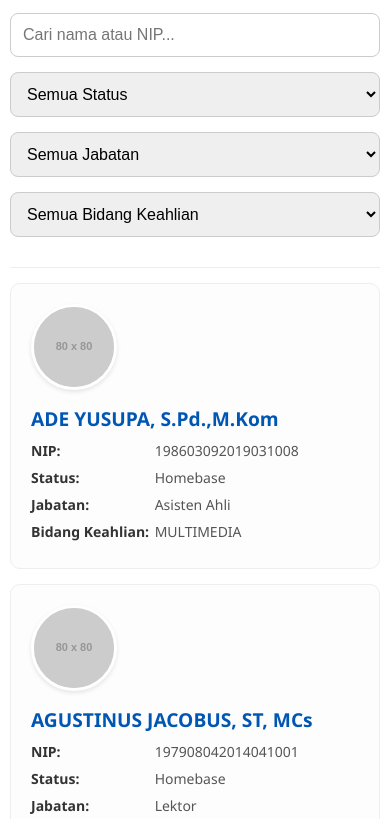
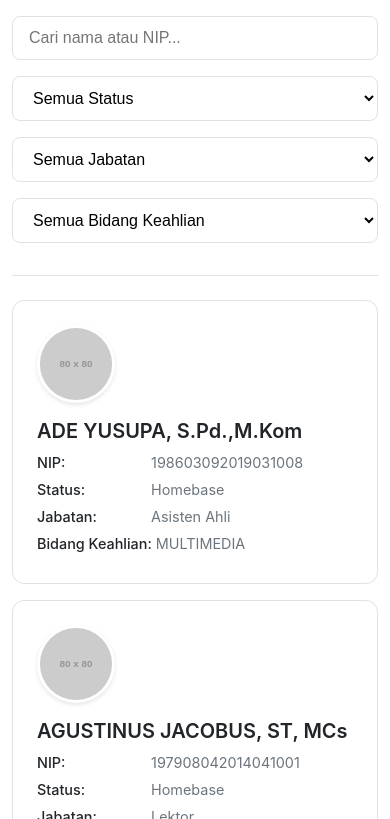
Before and after one commit to alwinunsrat/data-dosen, a plain HTML site: page index.html in a window 390 px wide. Shown: the part 133-952 px from the top of the page. Drawn offline with Linux system fonts and the light colour scheme; placeholder pictures from the web are drawn by us.

Commit message:
json upload

```diff
--- a/style.css
+++ b/style.css
@@ -1,176 +1,213 @@
-/* --- Pengaturan Dasar & Font --- */
+/* ---
+File: style.css
+Update Terakhir: 11 Juni 2025
+Deskripsi: Versi CSS yang diperbarui dengan palet warna modern, variabel, dan UX yang ditingkatkan.
+--- */
+
+/* 1. DEKLARASI VARIABEL WARNA (CUSTOM PROPERTIES)
+   Ubah warna di sini untuk mengubah seluruh tema aplikasi. */
+:root {
+    --primary-color: #0d6efd; /* Biru utama yang modern */
+    --primary-color-dark: #0b5ed7; /* Versi lebih gelap untuk hover */
+    --background-color: #f8f9fa; /* Latar belakang halaman yang sangat terang */
+    --surface-color: #ffffff;   /* Warna untuk kartu/kontainer */
+    --text-color: #212529;      /* Hitam lembut untuk teks utama */
+    --text-color-light: #6c757d; /* Abu-abu untuk teks sekunder */
+    --border-color: #dee2e6;     /* Warna border yang halus */
+    --shadow-color: rgba(0, 0, 0, 0.075); /* Warna untuk bayangan */
+}
+
+/* --- 2. PENGATURAN DASAR & FONT --- */
 body {
-    font-family: 'Segoe UI', Tahoma, Geneva, Verdana, sans-serif;
-    background-color: #f4f7f6;
-    color: #333;
+    font-family: -apple-system, BlinkMacSystemFont, "Segoe UI", Roboto, "Helvetica Neue", Arial, sans-serif;
+    background-color: var(--background-color);
+    color: var(--text-color);
     margin: 0;
-    padding: 20px;
+    padding: 24px;
     display: flex;
     justify-content: center;
-    align-items: flex-start;
-    min-height: 100vh;
 }
 
-/* --- Kontainer Utama --- */
+/* --- 3. KONTAINER UTAMA --- */
 .container {
     width: 100%;
-    max-width: 900px;
-    margin: auto;
-    background: #ffffff;
-    padding: 30px;
-    border-radius: 12px;
-    box-shadow: 0 6px 12px rgba(0, 0, 0, 0.1);
+    max-width: 950px;
+    background: var(--surface-color);
+    padding: 32px;
+    border-radius: 16px;
+    border: 1px solid var(--border-color);
+    box-shadow: 0 8px 32px var(--shadow-color);
 }
 
 h1 {
     text-align: center;
-    color: #0056b3;
+    color: var(--text-color);
     margin-top: 0;
-    margin-bottom: 30px;
-    font-size: 2em;
+    margin-bottom: 32px;
+    font-size: 2.25em;
+    font-weight: 600;
 }
 
-/* --- Area Filter & Pencarian --- */
+/* --- 4. AREA FILTER & PENCARIAN (DIPERBARUI) --- */
 .filters {
     display: flex;
-    gap: 15px;
-    margin-bottom: 30px;
-    flex-wrap: wrap; /* Agar filter turun ke bawah di layar kecil */
+    gap: 16px;
+    margin-bottom: 32px;
+    flex-wrap: wrap;
 }
 
 .filters input[type="text"],
 .filters select {
-    padding: 12px;
-    border: 1px solid #ccc;
+    padding: 12px 16px;
+    border: 1px solid var(--border-color);
     border-radius: 8px;
     font-size: 16px;
-    flex: 1; /* Membuat setiap elemen filter memiliki lebar yang sama */
-    min-width: 180px; /* Lebar minimum sebelum membungkus */
-    transition: border-color 0.3s, box-shadow 0.3s;
+    flex: 1;
+    min-width: 180px;
+    background-color: #fff;
+    transition: border-color 0.2s ease, box-shadow 0.2s ease;
 }
 
 .filters input[type="text"]:focus,
 .filters select:focus {
     outline: none;
-    border-color: #007bff;
-    box-shadow: 0 0 0 3px rgba(0, 123, 255, 0.2);
+    border-color: var(--primary-color);
+    box-shadow: 0 0 0 4px rgba(13, 110, 253, 0.2);
 }
 
-/* --- Daftar Dosen --- */
+/* --- 5. DAFTAR DOSEN (DIPERBARUI) --- */
 .lecturer-container {
-    border-top: 1px solid #eee;
-    padding-top: 15px;
+    border-top: 1px solid var(--border-color);
+    padding-top: 24px;
+}
+
+/* Styling untuk pesan "Data tidak ditemukan" */
+.lecturer-container > p:only-child {
+    text-align: center;
+    padding: 48px;
+    color: var(--text-color-light);
+    font-size: 1.1em;
 }
 
 .lecturer-item {
     display: flex;
     align-items: center;
-    background: #fdfdfd;
-    border: 1px solid #eee;
-    padding: 20px;
-    margin-bottom: 15px;
-    border-radius: 10px;
-    transition: box-shadow 0.3s ease, transform 0.3s ease;
+    background: var(--surface-color);
+    border: 1px solid var(--border-color);
+    padding: 24px;
+    margin-bottom: 16px;
+    border-radius: 12px;
+    transition: box-shadow 0.2s ease, transform 0.2s ease;
 }
 
 .lecturer-item:hover {
-    transform: translateY(-3px);
-    box-shadow: 0 4px 10px rgba(0, 0, 0, 0.08);
+    transform: translateY(-4px);
+    box-shadow: 0 8px 16px var(--shadow-color);
 }
 
-/* --- Foto Dosen (dengan Mask Lingkaran) --- */
 .lecturer-photo {
-    width: 80px;
-    height: 80px;
-    border-radius: 50%; /* Ini yang membuat gambar menjadi lingkaran */
-    object-fit: cover; /* Memastikan gambar mengisi area tanpa distorsi */
-    margin-right: 25px;
-    flex-shrink: 0; /* Mencegah gambar menyusut */
-    background-color: #e0e0e0; /* Warna latar jika gambar gagal dimuat */
-    border: 3px solid #ffffff;
+    width: 72px;
+    height: 72px;
+    border-radius: 50%;
+    object-fit: cover;
+    margin-right: 24px;
+    flex-shrink: 0;
+    background-color: #e9ecef;
+    border: 3px solid var(--surface-color);
     box-shadow: 0 2px 4px rgba(0,0,0,0.1);
-}
-
-/* --- Info Detail Dosen --- */
-.lecturer-info {
-    flex-grow: 1;
 }
 
 .lecturer-info h3 {
     margin: 0 0 8px 0;
-    color: #0056b3;
-    font-size: 1.2em;
+    color: var(--text-color);
+    font-size: 1.25em;
+    font-weight: 600;
 }
 
 .lecturer-info p {
-    margin: 6px 0;
-    color: #555;
-    font-size: 14px;
-    line-height: 1.5;
+    margin: 4px 0;
+    color: var(--text-color-light);
+    font-size: 0.9em;
+    line-height: 1.6;
 }
 
 .lecturer-info p strong {
-    color: #333;
-    min-width: 120px;
+    color: var(--text-color);
+    font-weight: 500;
+    min-width: 110px;
     display: inline-block;
 }
 
-/* --- Tombol Pagination --- */
+/* --- 6. TOMBOL PAGINATION (DIPERBARUI) --- */
 .pagination-container {
-    text-align: center;
-    margin-top: 30px;
-    padding-top: 20px;
-    border-top: 1px solid #eee;
+    display: flex;
+    justify-content: center;
+    align-items: center;
+    flex-wrap: wrap;
+    gap: 8px;
+    margin-top: 32px;
+    padding-top: 24px;
+    border-top: 1px solid var(--border-color);
 }
 
 .pagination-container button {
-    background-color: #007bff;
-    color: white;
-    border: none;
-    padding: 10px 18px;
-    margin: 0 5px;
+    background-color: var(--surface-color);
+    color: var(--primary-color);
+    border: 1px solid var(--primary-color);
+    padding: 8px 16px;
     border-radius: 8px;
     cursor: pointer;
     font-size: 16px;
     font-weight: 500;
-    transition: background-color 0.3s, transform 0.2s;
+    transition: background-color 0.2s ease, color 0.2s ease;
 }
 
 .pagination-container button:hover {
-    background-color: #0056b3;
-    transform: translateY(-2px);
+    background-color: var(--primary-color-dark);
+    border-color: var(--primary-color-dark);
+    color: #fff;
 }
 
 .pagination-container button.active {
-    background-color: #004a99;
-    font-weight: bold;
-    box-shadow: 0 0 0 3px rgba(0, 123, 255, 0.3);
+    background-color: var(--primary-color);
+    border-color: var(--primary-color);
+    color: #fff;
+    font-weight: 600;
 }
 
 .pagination-container button:disabled {
-    background-color: #ccc;
+    background-color: #e9ecef;
+    border-color: #e9ecef;
+    color: var(--text-color-light);
     cursor: not-allowed;
-    transform: none;
 }
 
-/* --- Penyesuaian untuk Layar Kecil (Responsive) --- */
+/* --- 7. PENYESUAIAN UNTUK LAYAR KECIL (RESPONSIVE) --- */
+@media (max-width: 768px) {
+    .container {
+        padding: 24px;
+    }
+
+    .lecturer-item {
+        align-items: flex-start;
+    }
+}
+
 @media (max-width: 600px) {
     body {
-        padding: 10px;
+        padding: 12px;
     }
 
     .container {
-        padding: 20px;
+        padding: 16px;
     }
 
     .lecturer-item {
-        flex-direction: column; /* Menumpuk foto dan info secara vertikal */
-        align-items: flex-start; /* Rata kiri */
-        text-align: left;
+        flex-direction: column;
     }
 
     .lecturer-photo {
         margin-right: 0;
-        margin-bottom: 15px; /* Beri jarak antara foto dan info */
+        margin-bottom: 16px;
     }
 }
```
Also changed, not shown: 1 other file.
